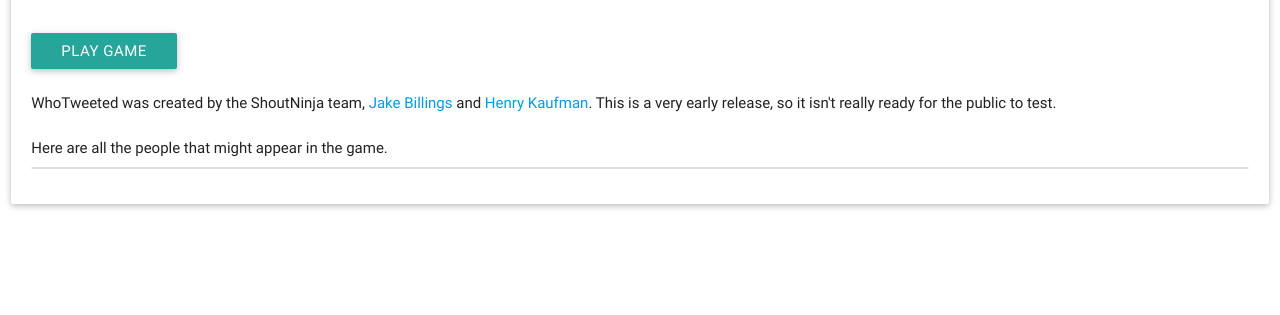
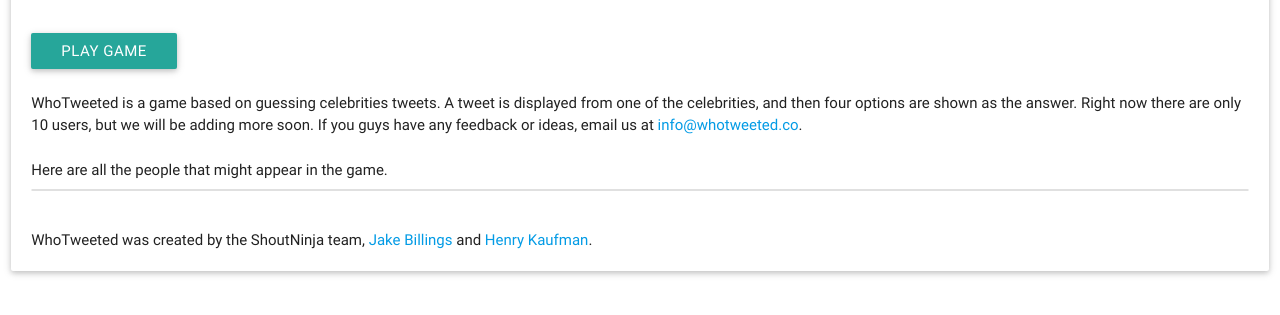
Before and after one commit to shoutninja/WhoTweetedWeb, a plain HTML site: page index.html in a window 1280 px wide. Shown: the part 85-400 px from the top of the page. Drawn offline with Linux system fonts and the light colour scheme; no server answers.

Commit message:
added some stuff

```diff
--- a/views/home.html
+++ b/views/home.html
@@ -1 +1 @@
-<div class=row> <div class="col s12 m12 l12"> <div class=card> <div class=card-content> <h4 class=blue-grey-text>About WhoTweeted</h4> <br> <a href=#/game class=btn>Play Game</a> <br> <br> <p>WhoTweeted was created by the ShoutNinja team, <a href=https://twitter.com/eakjb>Jake Billings</a> and <a href=https://twitter.com/hcjk_>Henry Kaufman</a>. This is a very early release, so it isn't really ready for the public to test.</p> <br> Here are all the people that might appear in the game. <br> <ul class=collection> <li class="collection-item avatar" ng-repeat="user in users"> <img ng-src={{user.imgUrl}} alt="" class=circle> <span class=title>{{user.name}}</span> <p>@{{user.username}}</p> </li> </ul> </div> </div> </div> </div>
+<div class=row> <div class="col s12 m12 l12"> <div class=card> <div class=card-content> <h4 class=blue-grey-text>About WhoTweeted</h4> <br> <a href=#/game class=btn>Play Game</a> <br> <br> <p> WhoTweeted is a game based on guessing celebrities tweets. A tweet is displayed from one of the celebrities, and then four options are shown as the answer. Right now there are only 10 users, but we will be adding more soon. If you guys have any feedback or ideas, email us at <a href=mailto:info@whotweeted.co>info@whotweeted.co</a>. </p> <br> Here are all the people that might appear in the game. <br> <ul class=collection> <li class="collection-item avatar" ng-repeat="user in users"> <img ng-src={{user.imgUrl}} alt="" class=circle> <span class=title>{{user.name}}</span> <p>@{{user.username}}</p> </li> </ul> <br> <p>WhoTweeted was created by the ShoutNinja team, <a href=https://twitter.com/eakjb>Jake Billings</a> and <a href=https://twitter.com/hcjk_>Henry Kaufman</a>.</p> </div> </div> </div> </div>
```
